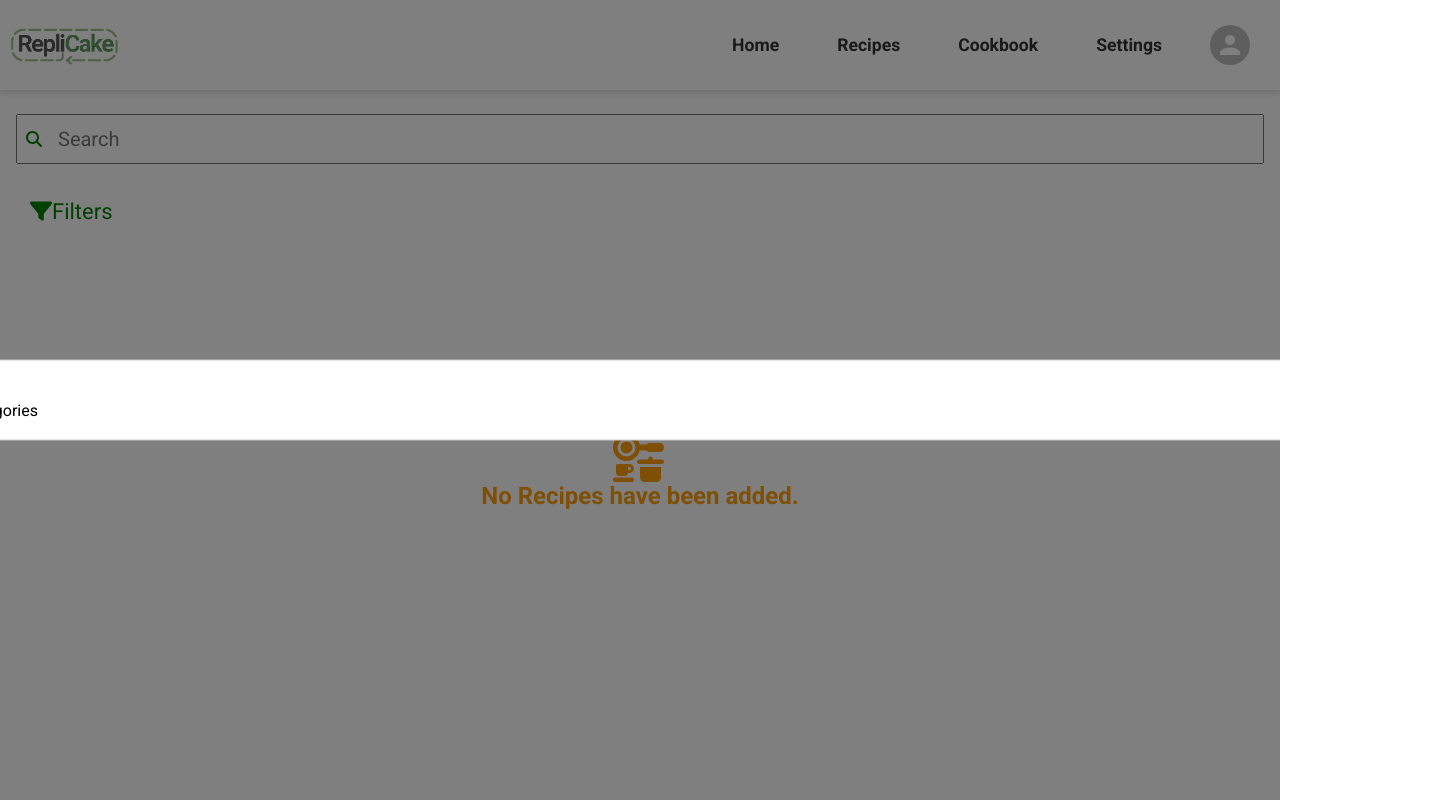
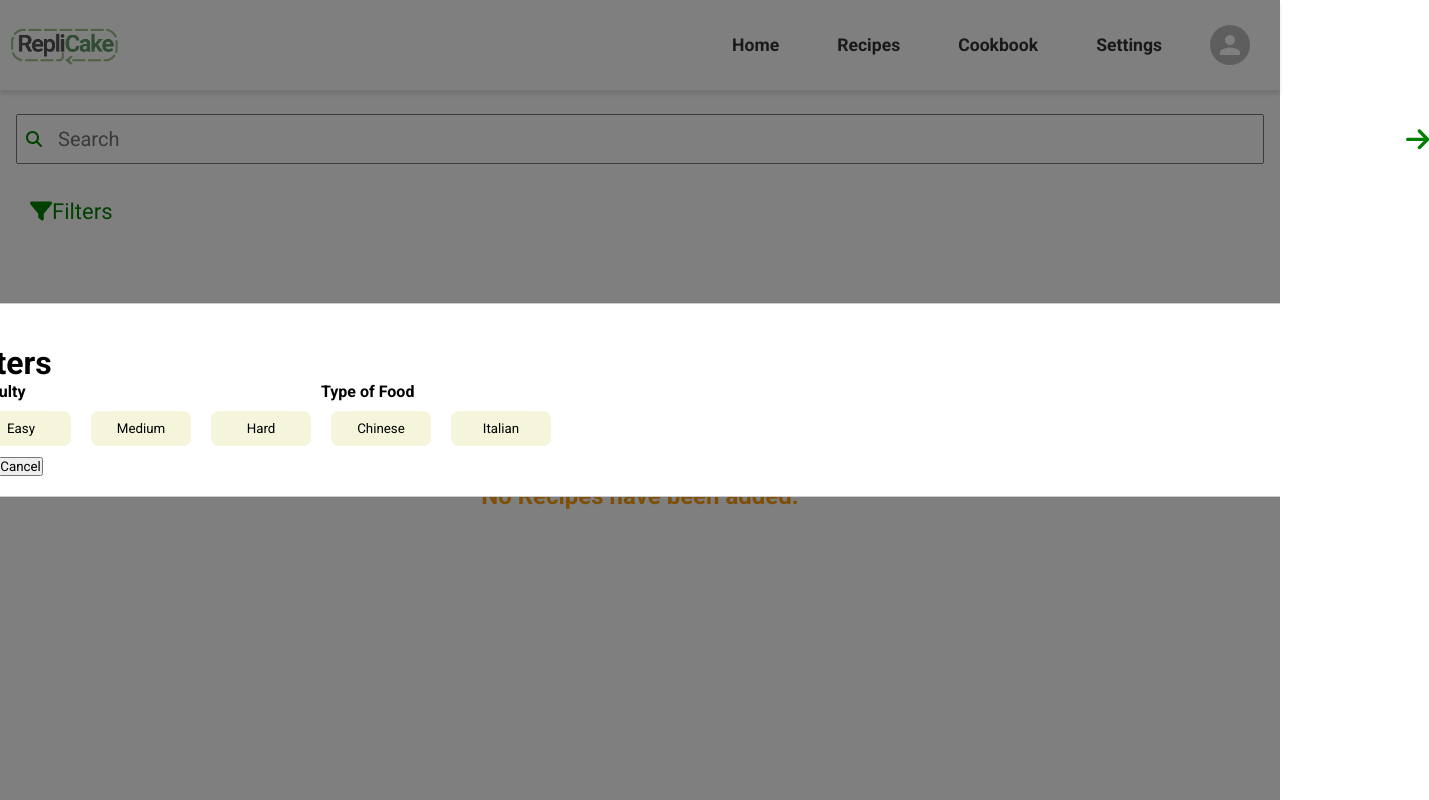
Before and after one commit to HPhilipN/C276-Project, a React (Vite) app in the folder frontend/: page /dashboard in a window 1280 px wide. Both pictures are taken after a click on the button "Filters". Shown: the whole page, 1429 px wide, since content can reach past the window. Built offline with nearby package versions, Linux system fonts and the light colour scheme.

Commit message:
added some filters

```diff
--- a/frontend/src/Filter.css
+++ b/frontend/src/Filter.css
@@ -13,3 +13,7 @@
     border: none;
     background-color: transparent;
 }
+
+.category-group{
+    text-align: left;
+}
--- a/frontend/src/Filter.jsx
+++ b/frontend/src/Filter.jsx
@@ -4,6 +4,7 @@ import Modal from "react-modal";
 import { FontAwesomeIcon } from '@fortawesome/react-fontawesome';
 import { faFilter } from '@fortawesome/free-solid-svg-icons';
 import { faX } from '@fortawesome/free-solid-svg-icons';
+import Filterlist from "./Filterlist";
 
 import "./Filter.css";
 
@@ -31,6 +32,7 @@ function Filter() {
   const [modalOpen, setModalOpen] = useState(false);
 
   return (
+
     <div className="Filter">
       <button className="filter-button" onClick={setModalOpen}>
         <div className="filter-icon">
@@ -50,7 +52,10 @@ function Filter() {
         <div>
             {/*Category*/}
             <div className="category-group">
-                <p className="label">Categories</p>
+                <h1>Filters</h1>
+                <Filterlist/>
+                <button>Apply</button>
+                <button>Cancel</button>
             </div>
         </div>
       </Modal>
--- a/frontend/src/Filtercategories.js
+++ b/frontend/src/Filtercategories.js
@@ -1,16 +1,22 @@
 export const categoryList = [
 {
-    id:1,
-    value: 'difficulty',
-    label: 'Difficulty',
-
+    difficulty: 'Easy',
+    category: 'Difficulty',
 
 },
 {
-    id:2,
-    value: 'type',
-    label: 'Type of Food',
+    difficulty: 'Medium',
+},
+{
+    difficulty: 'Hard',
+},
+{
+    type: 'Chinese',
+    category: 'Type of Food',
 
-}
+},
+{
+    type: 'Italian',
+},
 
 ]
--- /dev/null
+++ b/frontend/src/Filterlist.css
@@ -0,0 +1,14 @@
+.category-button{
+    display: inline-block;
+    margin: 10px;
+    width: 100px;
+    height: fit-content;
+    padding: 10px;
+    background-color: beige;
+    border-radius: 8px;
+    border: none;
+
+}
+.row{
+    display: inline-block;
+}
--- /dev/null
+++ b/frontend/src/Filterlist.jsx
@@ -0,0 +1,17 @@
+import React, {useEffect, useState} from "react";
+import { categoryList } from "./Filtercategories";
+import "./Filterlist.css";
+
+export default function Filterlist(){
+    const itemList = categoryList.map((item)=> (
+            <div className="row">
+                <h4>{item.category}</h4>
+                <button className="category-button">{item.difficulty}{item.type}</button>
+            </div>
+    ));
+    return(
+        <div>
+            {itemList}
+        </div>
+    );
+}
--- a/frontend/src/Searchbar.css
+++ b/frontend/src/Searchbar.css
@@ -20,3 +20,12 @@
     padding: 10px;
 
 }
+
+.search-icon{
+    color: green;
+    background-color: transparent;
+    outline: none;
+    border: none;
+    position: absolute;
+    margin-left: 1390px;
+}
--- a/frontend/src/Searchbar.jsx
+++ b/frontend/src/Searchbar.jsx
@@ -1,18 +1,31 @@
 import React from "react";
+import { useState } from "react";
 import "./Searchbar.css";
 
 import { FontAwesomeIcon } from '@fortawesome/react-fontawesome';
-import { faMagnifyingGlass } from '@fortawesome/free-solid-svg-icons';
+import { faMagnifyingGlass,faArrowRight } from '@fortawesome/free-solid-svg-icons';
 
-const Searchbar = ({value, changeInput}) => (
+export default function Searchbar(){
 
+    const [value, setValue] = useState('');
 
-    <div className="searchbar-wrap">
-        <div className="searchbar-icon">
+    const onChange = (event) =>{
+        setValue(event.target.value);
+    }
+
+    const onSearch = (searchTerm) =>{
+        console.log('search', searchTerm);
+    }
+    return(
+        <div className="searchbar-wrap">
+            <div className="searchbar-icon">
             <FontAwesomeIcon icon={faMagnifyingGlass} size="1x"/>
+            </div>
+            <input type="text" placeholder="Search" value={value} onChange={onChange}/>
+            <button className="search-icon" onClick={()=>onSearch(value)}>
+                <FontAwesomeIcon icon={faArrowRight} size='2x'/>
+            </button>
         </div>
-        <input type="text" placeholder="Search" value={value} onChange={changeInput}/>
-    </div>
-)
+    );
 
-export default Searchbar
+}
```
